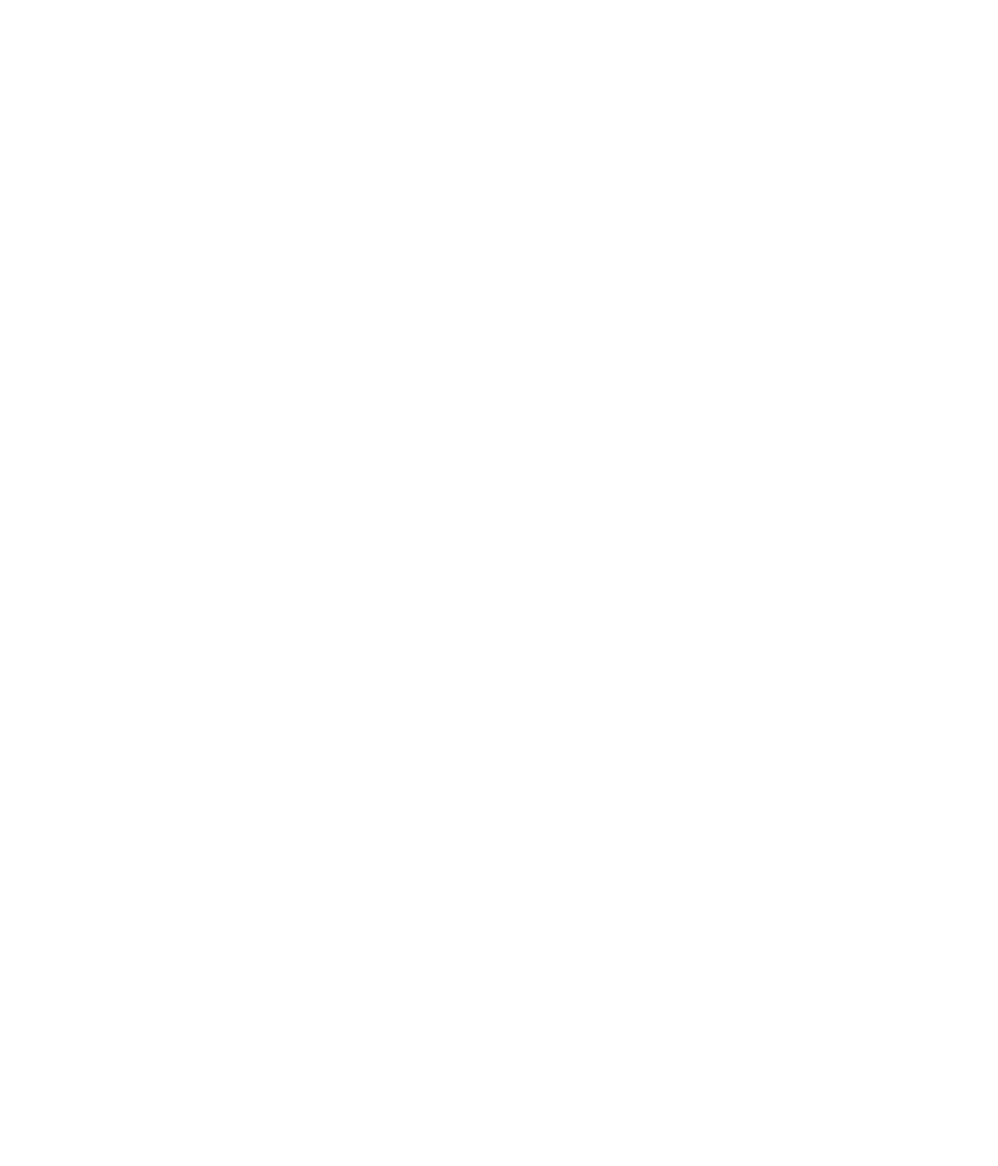
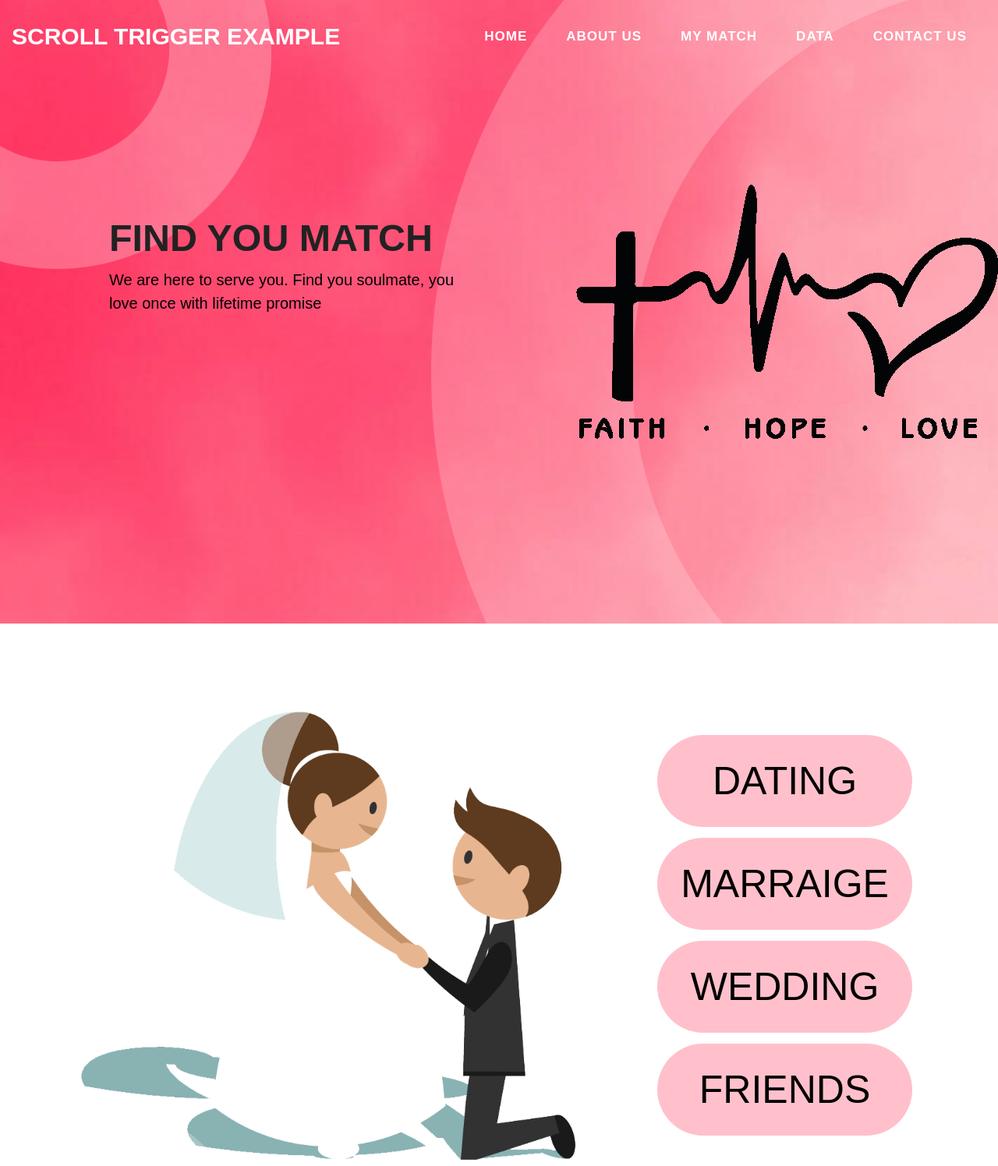
Before and after one commit to Sushmitajgi543/GSAP-PRACTICE, a plain HTML site: page scroll trigger/index.html in a window 1280 px wide. Shown: the top 1496 px of the page at 78% size. Before the commit the page ends 800 px from the top, so only its background shows below. Drawn offline with nearby package versions, Linux system fonts and the light colour scheme.

Commit message:
Scroll Trigger

```diff
--- a/scroll trigger/index.css
+++ b/scroll trigger/index.css
@@ -0,0 +1,158 @@
+*{
+    margin: 0;
+    padding: 0;
+    box-sizing: border-box;
+    font-family: 'Source Sans Pro', sans-serif;
+    font-size: 10px;
+}
+body {
+    background: url(image/background1.jpg);
+    width: 100%;
+    height: 100%;
+    background-size: cover;
+}
+
+header {
+    width: 100%;
+    position: absolute;
+    top: 0;
+    left: 0;
+    padding: 3rem 0;
+    z-index: 999;
+}
+
+
+.container{
+    max-width: 140rem;
+    margin: 0 auto;
+    padding: 0 1.5rem;
+    display: flex;
+}
+
+nav {
+    width: 100%;
+    display: flex;
+    align-items: center;
+    justify-content: space-between;
+}
+
+.nav-logo {
+    font-size: 3rem;
+    font-weight: 800;
+    text-decoration: none;
+    color: #fff;
+}
+
+.nav-list {
+    display: flex;
+    list-style-type: none;
+}
+
+.nav-item {
+    margin: 0 2.5rem;
+}
+
+.nav-link {
+    text-decoration: none;
+    font-size: 1.7rem;
+    font-weight: 600;
+    letter-spacing: 1px;
+    color: #fff;
+    text-transform: uppercase;
+    transition: color .5s;
+}
+
+.nav-link:hover {
+    color: rgba(255, 255, 255, .5);
+}
+.main{
+    width: 100%;
+    height: 100vh;
+    position: relative;
+    display: flex;
+    align-items: center;
+    overflow: hidden;
+}
+.circle-small{
+    position: absolute;
+    top: -22rem;
+    left: -21rem;
+}
+.circle-large{
+    position: absolute;
+    top: -30rem;
+    right: -81rem;
+}
+.content{
+    padding: 14rem;
+    display: flex;
+    flex-direction: column;
+    justify-content: center;
+}
+.content h1{
+    font-size: calc(1rem + 3vw);
+    color: #222;
+    font-weight: 800;
+}
+.content p{
+    font-size: 2rem;
+    line-height: 1.5;
+    margin-bottom: 2rem;
+}
+aside{
+    flex: 0 0 35%
+}
+.second{
+    width: 100%;
+    display: flex;
+    justify-content: center;
+    align-items: center;
+    height: 100vh;
+    background-color: #fff;
+    background-size: cover;
+}
+.grid{
+    display: flex;
+    justify-content: space-evenly;
+    padding: 5px;
+    width: 100%;
+    align-items: center;
+    height: auto;
+}
+.grid ul{
+    list-style-type: none;
+    display: flex;
+    flex-direction: column;
+    justify-content: space-around;
+
+}
+.grid li{
+    background-color: pink;
+    padding: 3rem;
+    margin: 7px;
+    text-align: center;
+    border-radius: 100px;
+    font-size: 5rem;
+
+}
+.grid img{
+    width: 50%;
+  height: auto;
+}
+.third{
+    width: 100%;
+    display: flex;
+    justify-content: center;
+    align-items: center;
+    height: 100vh;
+    position: relative;
+    background-image: url("image/bg2.png");
+    background-size: contain;
+    background-position-x: center;
+    background-repeat: no-repeat;
+}
+.third h2{
+    font-size: 10rem;
+    font-weight: 900;
+    text-align: center;
+}
--- a/scroll trigger/index.html
+++ b/scroll trigger/index.html
@@ -1,5 +1,6 @@
 <!DOCTYPE html>
 <html lang="en">
+
 <head>
     <meta charset="UTF-8">
     <meta http-equiv="X-UA-Compatible" content="IE=edge">
@@ -7,7 +8,106 @@
     <title>Scroll Trigger </title>
     <link rel="stylesheet" href="index.css">
 </head>
+
 <body>
+    <script src="https://cdnjs.cloudflare.com/ajax/libs/gsap/3.10.4/gsap.min.js"></script>
+    <script src="https://cdnjs.cloudflare.com/ajax/libs/gsap/3.10.4/ScrollTrigger.min.js"></script>
+    <script src="index.js"></script>
 
+    <header>
+        <div class="container">
+            <nav>
+                <a href="#" class="nav-logo">SCROLL TRIGGER EXAMPLE</a>
+                <ul class="nav-list">
+                    <li class="nav-item"><a href="#" class="nav-link">Home</a></li>
+                    <li class="nav-item"><a href="#" class="nav-link">About Us</a></li>
+                    <li class="nav-item"><a href="#" class="nav-link">My Match</a></li>
+                    <li class="nav-item"><a href="#" class="nav-link">Data</a></li>
+                    <li class="nav-item"><a href="#" class="nav-link">Contact US</a></li>
+                </ul>
+            </nav>
+        </div>
+
+    </header>
+    <section class="main">
+
+        <div class="circle-small">
+            <img src="image/circle-small.png" alt="" srcset="">
+        </div>
+        <div class="circle-large">
+            <img src="image/circle-large.png" alt="" srcset="">
+        </div>
+
+        <div class="content">
+            <h1>FIND YOU MATCH </h1>
+            <br>
+            <p>We are here to serve you. Find you soulmate, you love
+                once with lifetime promise </p>
+        </div>
+        <aside>
+            <img class="love" src="image/dating.png" alt="">
+        </aside>
+    </section>
+    <section class="second">
+        <div class="grid">
+            <img class="couple"src="image/couple.png" alt="">
+            <ul>
+                <li class="grid-list">DATING</li>
+                <li class="grid-list">MARRAIGE</li>
+                <li class="grid-list">WEDDING</li>
+                <li class="grid-list">FRIENDS</li>
+            </ul>
+
+
+        </div>
+    </section>
+    <section class="third">
+        <div class="circle-small">
+            <img src="image/circle-small.png" alt="" srcset="">
+        </div>
+
+        <h2>THANK YOU FOR VISITING </h2>
+
+
+    </section>
+    <script>
+        gsap.from(".nav-item", { duration: 1,stagger: .6,
+            opacity: 0, y: -90, x: - 90,ease:'bounce' })
+        gsap.fromTo('.circle-small',
+            { x: '-30rem', opacity: 0 },
+            { x: 0, opacity: 1, ease: 'back.out(1.7)', delay: 0.5 });
+
+        gsap.fromTo('.circle-large',
+            { x: '30rem', opacity: 0 },
+            { x: 0, opacity: 1, ease: 'back.out(1.7)', delay: 0.6 });
+        gsap.fromTo('.content',
+            { x: '30rem', y: -50, opacity: 0 },
+            { x: 0, opacity: 1, ease: 'back.out(1.7)', delay: 1 });
+        gsap.fromTo('.love',
+            { x: '10rem', opacity: 0 },
+            { x: 0, opacity: 1, ease: 'back', delay: 1.2 });
+
+        let t1=gsap.timeline({
+                scrollTrigger:{
+                    trigger:'.second',
+                    start:'center bottom'
+                }
+        })
+        t1.from(".couple", { duration: 1,opacity: 0, x:-200})
+        t1.from(".grid-list",{stagger:.6,x:100,opacity:0},"<")
+
+        let t2= gsap.timeline({
+            scrollTrigger:{
+                trigger: '.third',
+            start:"center bottom"
+            }
+        })
+        t2.fromTo('.third',
+        {backgroundPosition: '20px 100px',opacity:0,duration:1},
+        {backgroundPosition:'200px 40px',opacity:1}
+        )
+        t2.from("h2",{x:100,opacity:0})
+    </script>
 </body>
+
 </html>
```
Also changed, not shown: scroll trigger/image/background1.jpg (added), scroll trigger/image/bg2.png (added), scroll trigger/image/circle-large.png (added), scroll trigger/image/circle-small.png (added), scroll trigger/image/couple.png (added), scroll trigger/image/dating.png (added).
